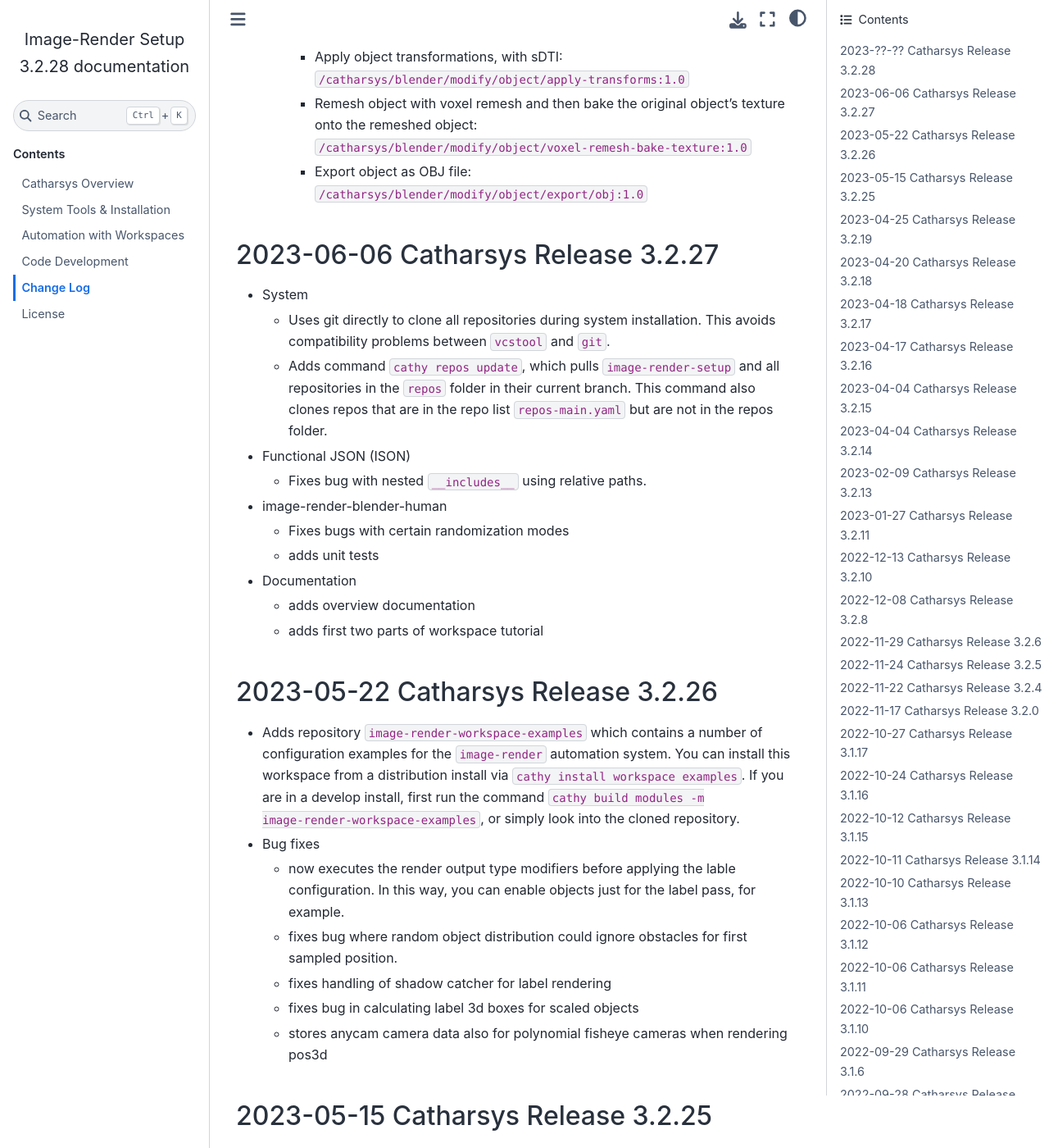
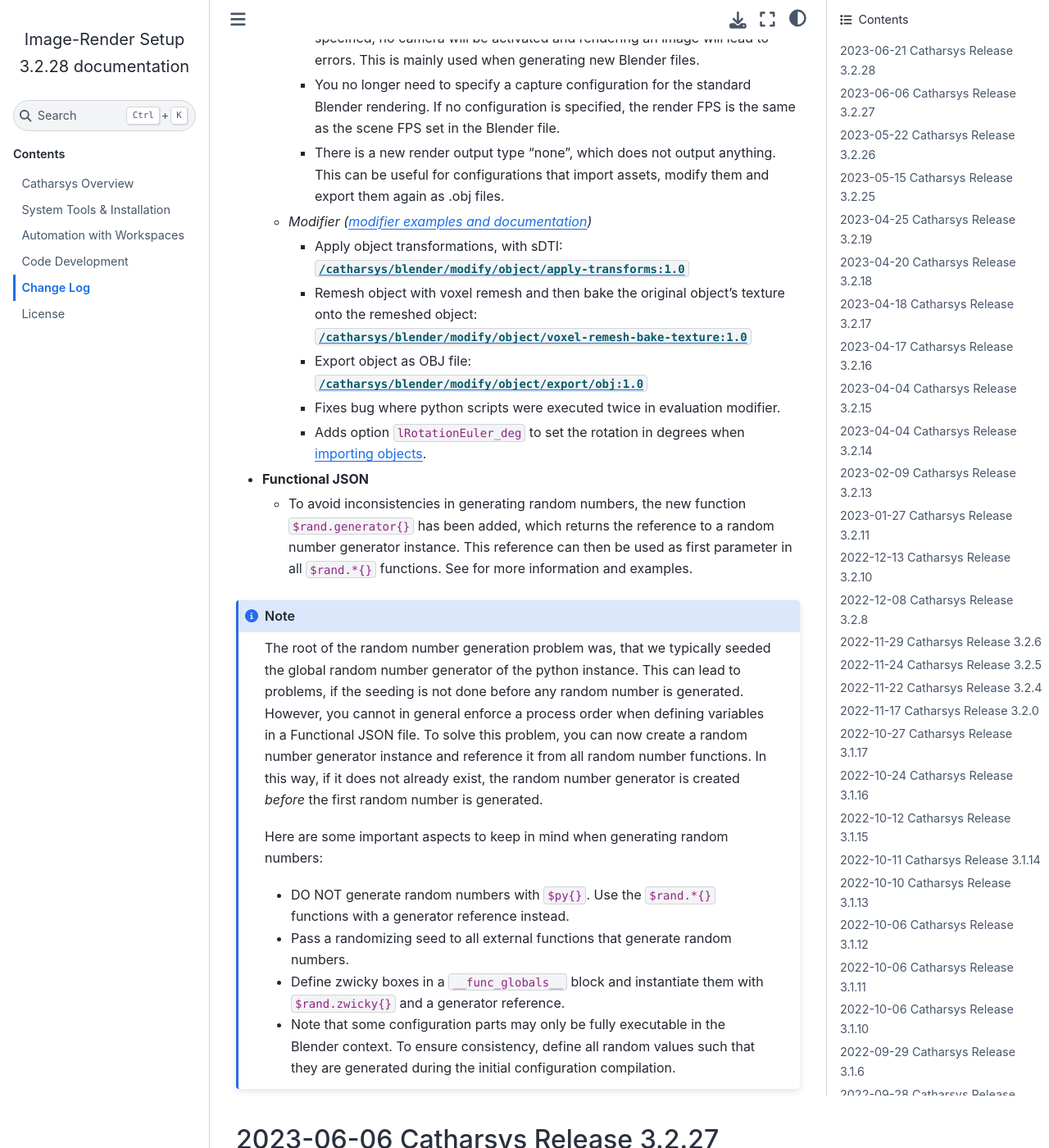
Before and after one commit to boschresearch/image-render-setup, a Sphinx documentation site: the page built from docs/source/change-log.md, in a window 1280 px wide and 1400 px high, scrolled down 754 px. Shown: the whole window at 82% size. Built offline with Sphinx 7.4.7 and the Sphinx Book theme 1.1.4, drawn with Linux system fonts in a browser that asks for light colours; the version number is read from the project's files by our own code; some of the changed text lies outside the part shown.

Commit message:
updates change log for 3.2.28 release

```diff
--- a/docs/source/change-log.md
+++ b/docs/source/change-log.md
@@ -1,22 +1,45 @@
 # Change Log
 
-## 2023-??-?? Catharsys Release 3.2.28
+## 2023-06-21 Catharsys Release 3.2.28
 
-- Job Execution
+- **Documentation**
+  - There is now more information on the {external+image-render-automation:doc}`automation system <index>`. In particular, the first part of a tutorial series on how to work with Catharsys has been added.
+
+- **`cathy` commands**
+  - The `cathy code init` command now adds a setting to the VS Code workspace that stops VS Code from activating a conda environment, as this has already been done by the shell script generated by the command.
+
+- **Job Execution**
   - New LSF execution configuration parameters `lJobExcludeHosts` and `lJobHosts`. Both expect lists of strings. The later expects host names or host group names.
 
-- Actions
-  - Blender render action logging now supports additional parameter `bLogCameraSet`. If this is set to `False`, the camera set yaml files will not be written.
-  - Standard render action
+- **Actions**
+  - *Blender render logging action*
+    - now supports additional parameter `bLogCameraSet`. If this is set to `false`, the camera set yaml files will not be written.
+  - *Standard render action*
     - In the trial file you can now leave out the "sBlenderFile" parameter in the "mBlender" block, or set it to an empty string. In this case, Blender starts up with an empty Blender Scene. The default box, camera and light are automatically deleted. Note, you still need the "mBlender" block as before.
     - You no longer need to specify a camera configuration. If no camera is specified, no camera will be activated and rendering an image will lead to errors. This is mainly used when generating new Blender files.
     - You no longer need to specify a capture configuration for the standard Blender rendering. If no configuration is specified, the render FPS is the same as the scene FPS set in the Blender file.
     - There is a new render output type "none", which does not output anything. This can be useful for configurations that import assets, modify them and export them again as .obj files.
 
-  - Modifier
-    - Apply object transformations, with sDTI: `/catharsys/blender/modify/object/apply-transforms:1.0`
-    - Remesh object with voxel remesh and then bake the original object's texture onto the remeshed object: `/catharsys/blender/modify/object/voxel-remesh-bake-texture:1.0`
-    - Export object as OBJ file: `/catharsys/blender/modify/object/export/obj:1.0`
+  - *Modifier* *([modifier examples and documentation](https://github.com/boschresearch/image-render-workspace-examples/tree/main/config/modify/modifier))*
+    - Apply object transformations, with sDTI: [`/catharsys/blender/modify/object/apply-transforms:1.0`](https://github.com/boschresearch/image-render-workspace-examples/blob/main/config/modify/modifier/object/apply-transforms.json5)
+    - Remesh object with voxel remesh and then bake the original object's texture onto the remeshed object: [`/catharsys/blender/modify/object/voxel-remesh-bake-texture:1.0`](https://github.com/boschresearch/image-render-workspace-examples/blob/main/config/modify/modifier/object/voxel-remesh-bake-texture.json5)
+    - Export object as OBJ file: [`/catharsys/blender/modify/object/export/obj:1.0`](https://github.com/boschresearch/image-render-workspace-examples/blob/main/config/modify/modifier/object/export-obj.json5)
+    - Fixes bug where python scripts were executed twice in evaluation modifier.
+    - Adds option `lRotationEuler_deg` to set the rotation in degrees when [importing objects](https://github.com/boschresearch/image-render-workspace-examples/blob/main/config/modify/modifier/generate/import-object.json5).
+
+- **Functional JSON**
+  - To avoid inconsistencies in generating random numbers, the new function `$rand.generator{}` has been added, which returns the reference to a random number generator instance. This reference can then be used as first parameter in all `$rand.*{}` functions. See {external+functional-json:doc}`ISON math function documentation <ipy/ison-functions-math>` for more information and examples.
+
+:::{note}
+The root of the random number generation problem was, that we typically seeded the global random number generator of the python instance. This can lead to problems, if the seeding is not done before any random number is generated. However, you cannot in general enforce a process order when defining variables in a Functional JSON file. To solve this problem, you can now create a random number generator instance and reference it from all random number functions. In this way, if it does not already exist, the random number generator is created *before* the first random number is generated.
+
+Here are some important aspects to keep in mind when generating random numbers:
+- DO NOT generate random numbers with `$py{}`. Use the `$rand.*{}` functions with a generator reference instead.
+- Pass a randomizing seed to all external functions that generate random numbers.
+- Define zwicky boxes in a `__func_globals__` block and instantiate them with `$rand.zwicky{}` and a generator reference.
+- Note that some configuration parts may only be fully executable in the Blender context. To ensure consistency, define all random values such that they are generated during the initial configuration compilation.
+:::
+
 
 ## 2023-06-06 Catharsys Release 3.2.27
 
```
Also changed, not shown: docs/source/workspace_main.md (+1 -2 lines).
